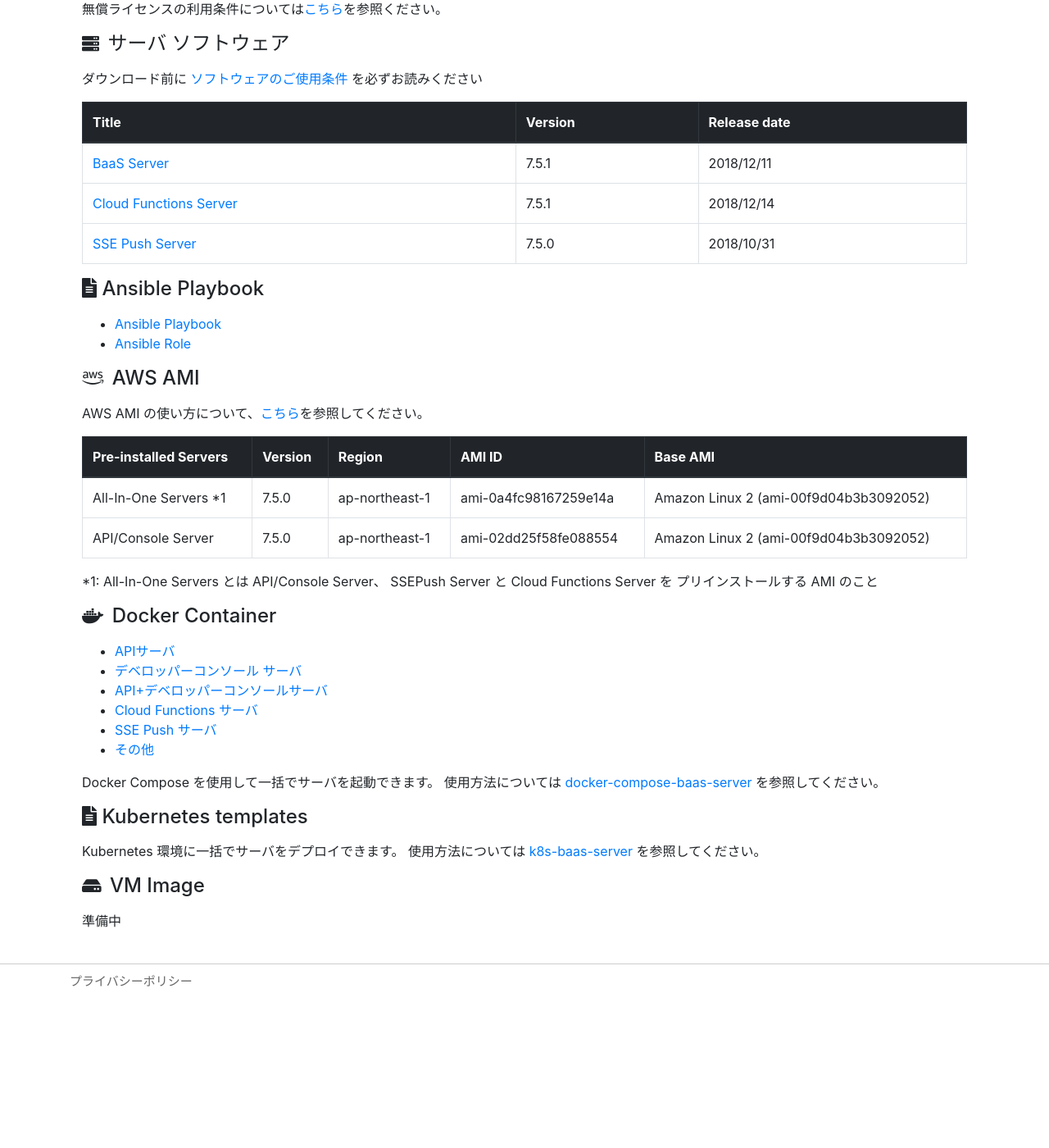
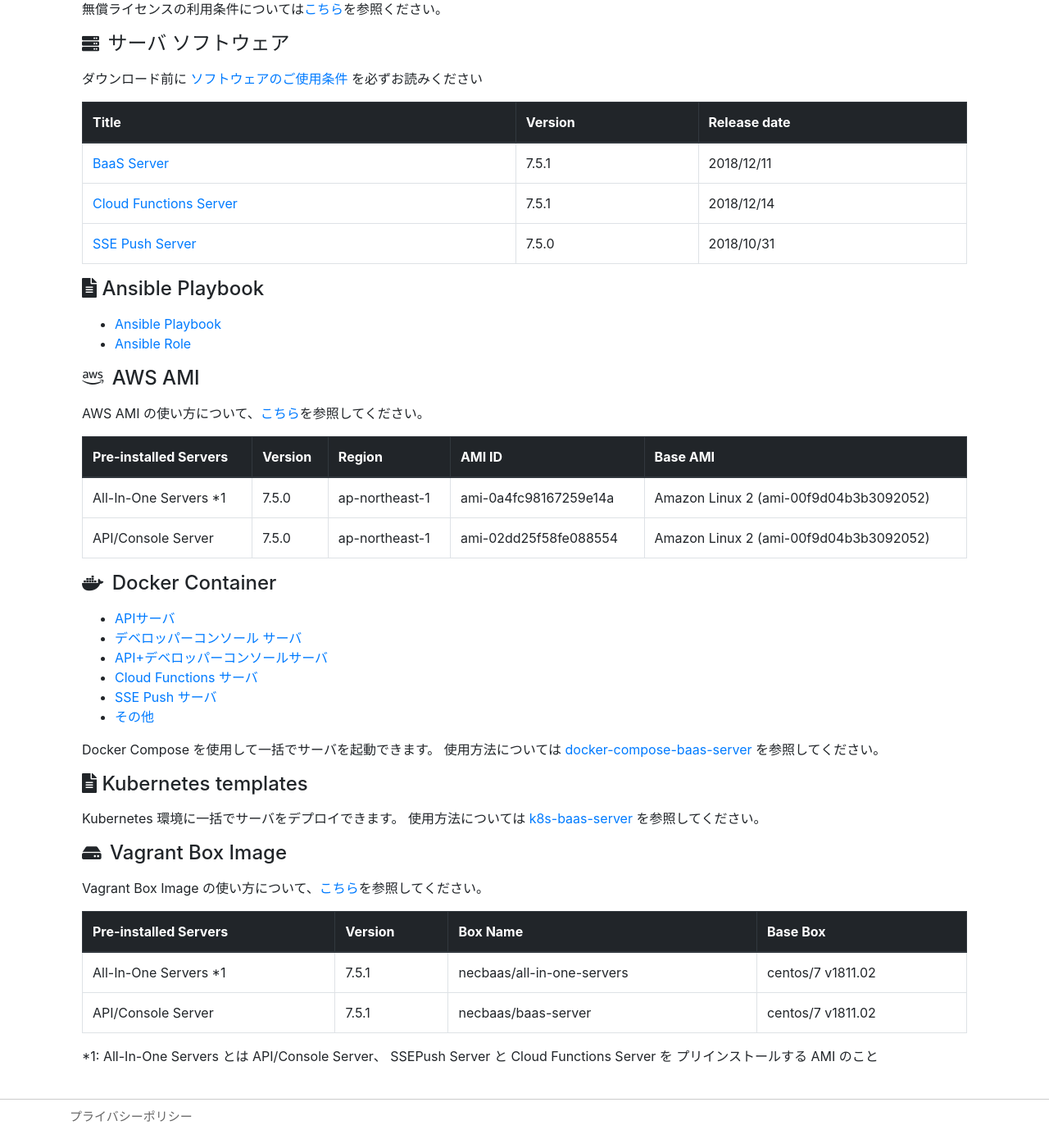
Before and after one commit to nec-baas/nec-baas.github.io, a Jekyll site: the page built from downloads.html, in a window 1280 px wide and 1400 px high, scrolled down 225 px. Shown: the whole window at 82% size. Built offline with Jekyll 4.4.1, drawn with Linux system fonts in a browser that asks for light colours; nearby versions of some CDN libraries; before the commit the page ends 1460 px from its top, so only the background shows below that.

Commit message:
Add Vagrant Box Image

```diff
--- a/downloads.html
+++ b/downloads.html
@@ -109,10 +107,36 @@
                 使用方法については <a href="https://github.com/nec-baas/k8s-baas-server">k8s-baas-server</a>
                 を参照してください。
 
-            <h4 class="pb-2"><i class="fas fa-hdd fa-sm pr-1"></i> VM Image</h4>
+            <h4 class="pb-2"><i class="fas fa-hdd fa-sm pr-1"></i> Vagrant Box Image</h4>
 
-            <p>準備中</p>
+            <p> Vagrant Box Image の使い方について、<a href="https://github.com/nec-baas/ansible-playbook-necbaas-server/blob/master/vm/vagrantbox/vagrant-box-usage.md">こちら</a>を参照してください。
 
+            <table class="table table-bordered">
+                <thead class="thead-dark">
+                <tr>
+                    <th>Pre-installed Servers</th>
+                    <th>Version</th>
+                    <th>Box Name</th>
+                    <th>Base Box</th>
+                </tr>
+                </thead>
+                <tbody>
+                <tr>
+                    <td>All-In-One Servers *1</td>
+                    <td>7.5.1</td>
+                    <td>necbaas/all-in-one-servers</td>
+                    <td>centos/7 v1811.02</td>
+                </tr>
+                <tr>
+                    <td>API/Console Server</a></td>
+                    <td>7.5.1</td>
+                    <td>necbaas/baas-server</td>
+                    <td>centos/7 v1811.02</td>
+                </tr>
+                </tbody>
+            </table>
+
+            <p> *1: All-In-One Servers とは API/Console Server、 SSEPush Server と Cloud Functions Server を プリインストールする AMI のこと
         </div>
     </div>
 </div>
```
Also changed, not shown: other parts of downloads.html (+0 -2 lines).
